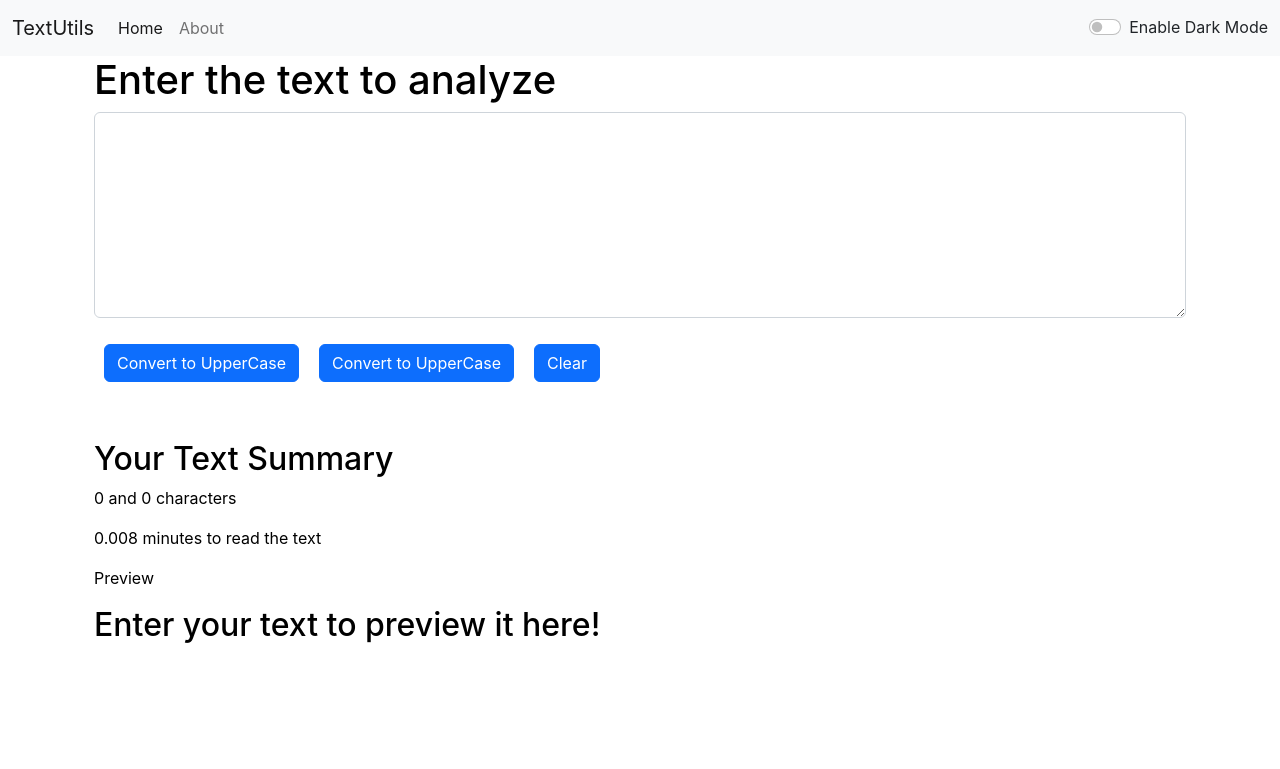
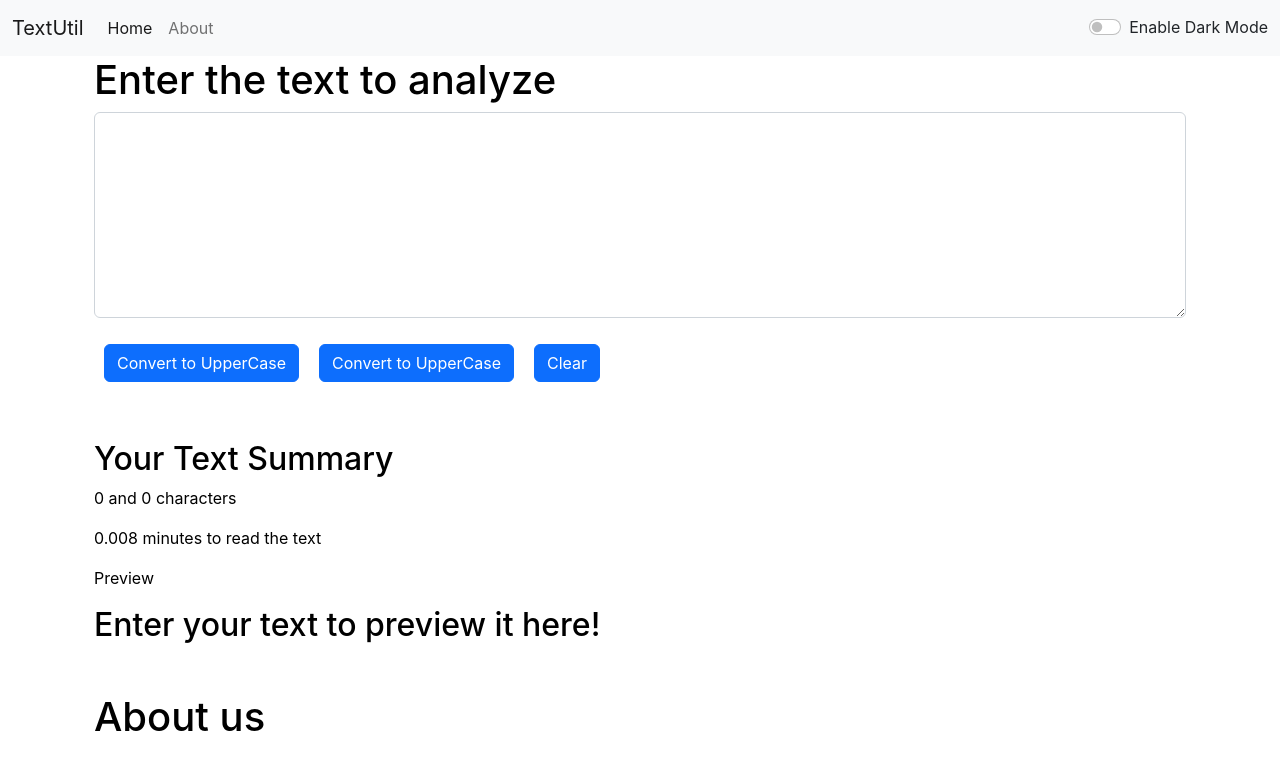
Before and after one commit to YuvRaj6392/TextUtils-Reactjs-Front-end-, a React (Create React App) app: page / in a window 1280 px wide. Shown: the top 769 px of the page. Built offline with nearby package versions, Linux system fonts and the light colour scheme.

Commit message:
removed the routes in order to deploy the codes at github

```diff
--- a/package.json
+++ b/package.json
@@ -1,4 +1,5 @@
 {
+  "homepage": "https://myusername.github.io/TextUtils-Reactjs-Front-end-",
   "name": "projectx",
   "version": "0.1.0",
   "private": true,
@@ -9,6 +10,7 @@
     "@testing-library/jest-dom": "^5.16.5",
     "@testing-library/react": "^13.4.0",
     "@testing-library/user-event": "^13.5.0",
+    "gh-pages": "^4.0.0",
     "react": "^18.2.0",
     "react-dom": "^18.2.0",
     "react-router-dom": "^6.4.1",
@@ -16,6 +18,8 @@
     "web-vitals": "^2.1.4"
   },
   "scripts": {
+    "predeploy": "npm run build",
+    "deploy": "gh-pages -d build",
     "start": "react-scripts start",
     "build": "react-scripts build",
     "test": "react-scripts test",
--- a/src/App.js
+++ b/src/App.js
@@ -4,7 +4,7 @@ import About from './components/About'
 import Alert from './components/Alert';
 import Navbar from './components/Navbar'
 import TextForm from './components/TextForm'
-import { BrowserRouter as Router, Link, Routes, Route } from 'react-router-dom';
+// import { BrowserRouter as Router, Link, Routes, Route } from 'react-router-dom';
 export default function App() {
   const [mode,setMode]=useState('light'); //whether dark mode is enabled or not!
   const [alert,setAlert]=useState('');
@@ -32,22 +32,26 @@ export default function App() {
     }
   }
   return (
-    <Router>
-    <div>
-    <Navbar title="TextUtils" mode={mode} toggleMode={toggleMode} />
+    // <Router>
+    <div >
+    <Navbar title="TextUtil" mode={mode} toggleMode={toggleMode} />
     <Alert alert={alert}/>
-    <div className="container">
+    <div className="container"  style={{marginBottom:"15px"}}>
 
-      <Routes>
-    <Route exact path='/' element={<TextForm heading="Enter the text to analyze" mode={mode} showAlert={showAlert}  />} />
-    <Route exact path='/about' element={<About />} />
-      </Routes>
+      {/* <Routes> */}
+    {/* <Route exact path='/' element={ */}
+    <TextForm heading="Enter the text to analyze" mode={mode} showAlert={showAlert}  />
+    {/* } /> */}
+    {/* <Route exact path='/about' element={ */}
+    <About />
+    {/* } /> */}
+      {/* </Routes> */}
 
 
 
     </div>
 
     </div>
-    </Router>
+    // </Router>
   )
 }
--- a/src/components/Navbar.js
+++ b/src/components/Navbar.js
@@ -1,21 +1,21 @@
 import React from 'react'
-import {Link} from 'react-router-dom'
+// import {Link} from 'react-router-dom'
 export default function Navbar({title,mode,toggleMode}) {
   return (
     <div>
        <nav className={`navbar navbar-expand-lg navbar-${mode} bg-${mode}`}>
   <div className="container-fluid">
-    <Link className="navbar-brand" to="/">{title}</Link>
+    <a className="navbar-brand" href="#">{title}</a>
     <button className="navbar-toggler" type="button" data-bs-toggle="collapse" data-bs-target="#navbarSupportedContent" aria-controls="navbarSupportedContent" aria-expanded="false" aria-label="Toggle navigation">
       <span className="navbar-toggler-icon"></span>
     </button>
     <div className="collapse navbar-collapse" id="navbarSupportedContent">
       <ul className="navbar-nav me-auto mb-2 mb-lg-0">
         <li className="nav-item">
-          <Link className="nav-link active" aria-current="page" to="/">Home</Link>
+          <a className="nav-link active" aria-current="page" href="#">Home</a>
         </li>
         <li className="nav-item">
-          <Link className="nav-link" to="/about">About</Link>
+          <a className="nav-link" href="#">About</a>
         </li>
 
       </ul>
```
Also changed, not shown: 1 other file (tests, documents, lock files or other folders).
